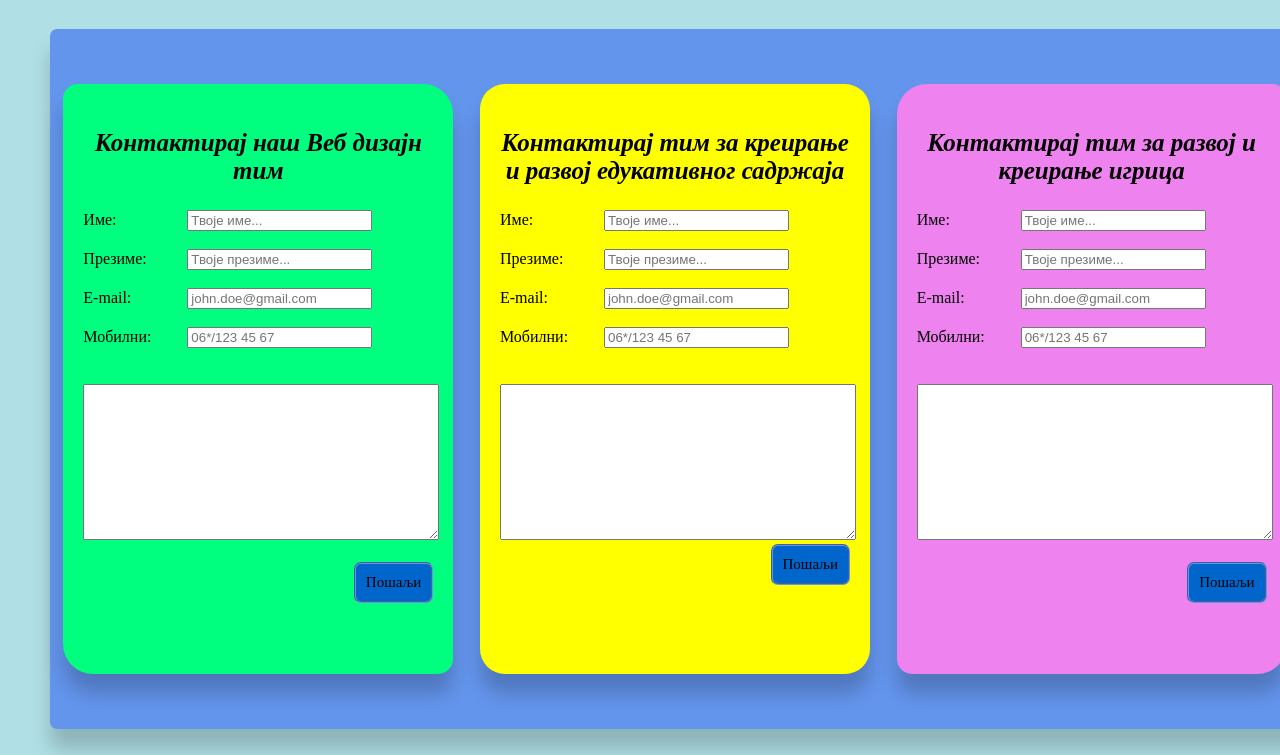
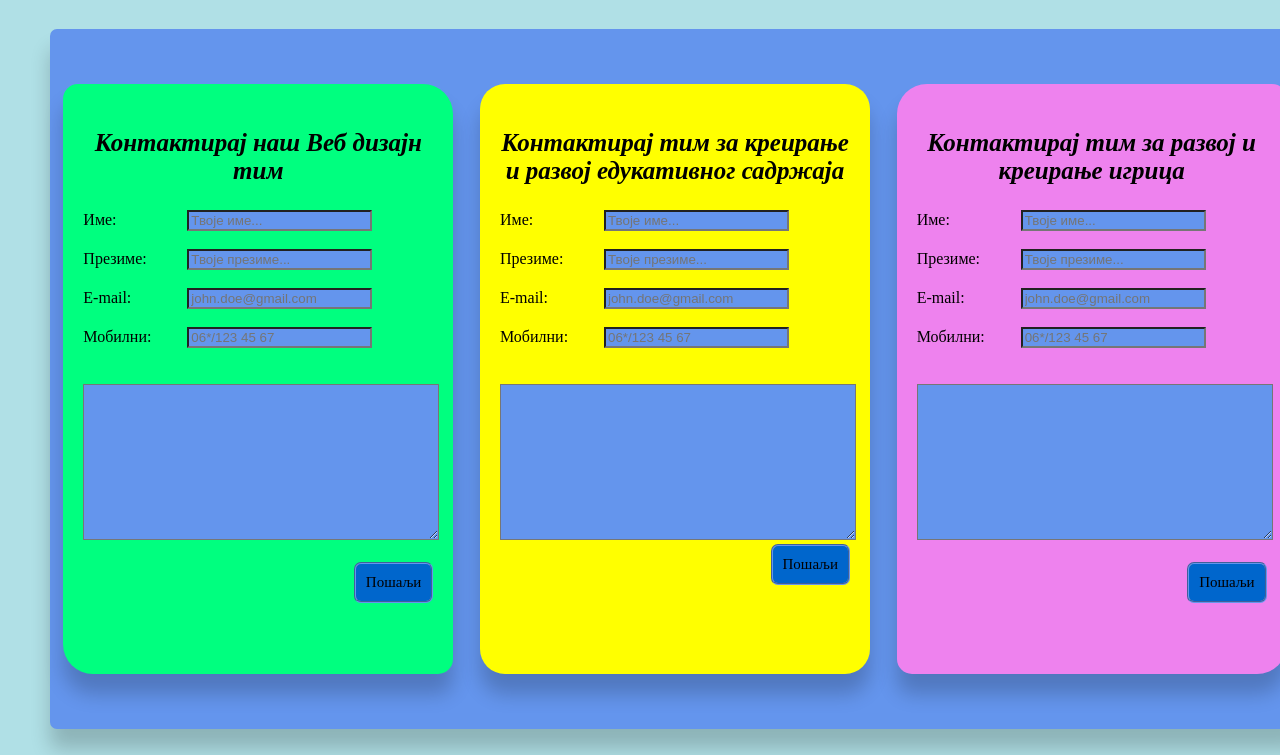
Before and after one commit to yex86/Platforma-za-ucenje, a plain HTML site: page kontakt.html in a window 1280 px wide. Shown: the part 342-1097 px from the top of the page. Drawn offline with Linux system fonts and the light colour scheme; a web font is replaced by a local one.

Commit message:
Update kontakt.css

```diff
--- a/css/kontakt.css
+++ b/css/kontakt.css
@@ -5,12 +5,16 @@ label {
     text-align: right top;
     font-family: 'Kurale', serif;
 }
+input {
+    background: cornflowerblue;
+}
 
 /*--polja za unos texta--*/
 textarea {
 	font-family: 'Cormorant Infant', serif;
 	height: 150px;
 	width: 350px;
+	background: cornflowerblue;
 }
 
 /*--send dugme--*/
```
